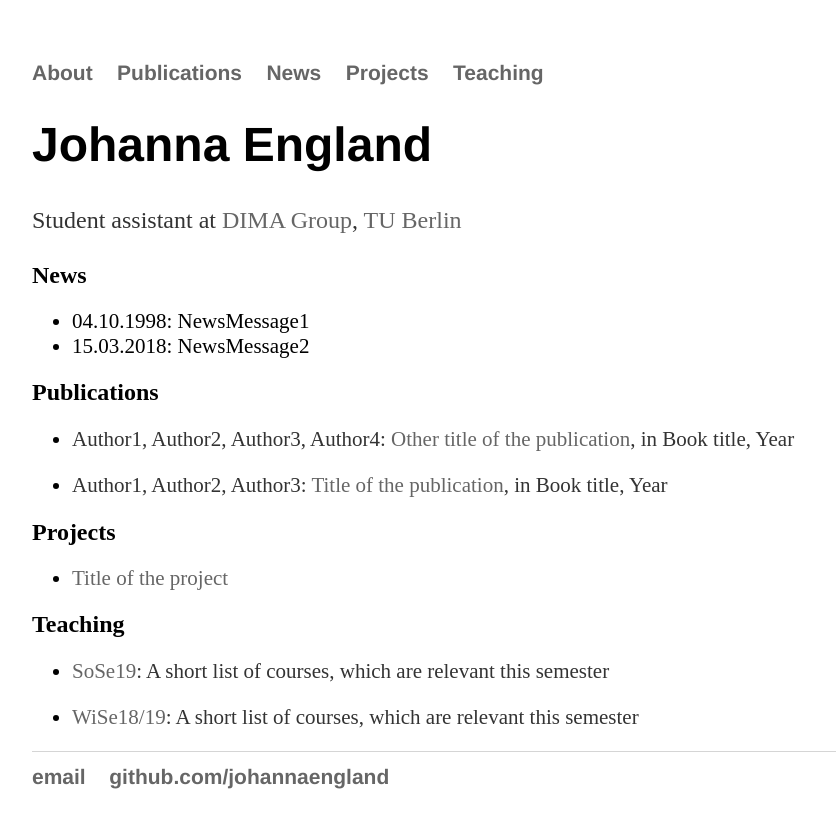
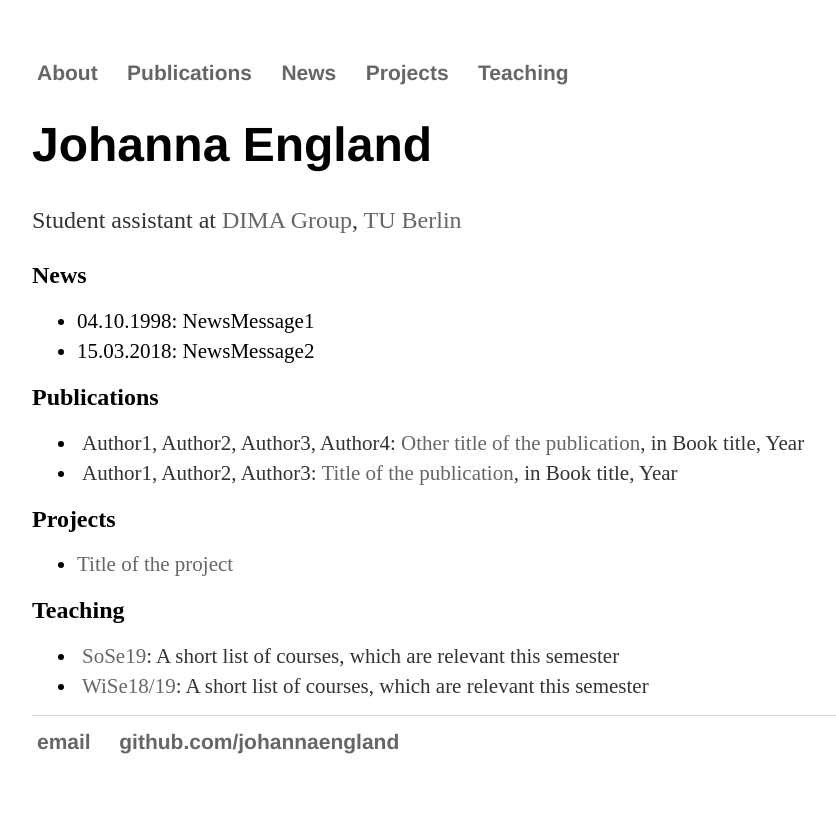
Before and after one commit to johannaengland/johannaengland.github.io, a Jekyll site: the page built from index.md, in a window 1280 px wide. Shown: the top 828 px of the page, without its empty margins (160-996 px from the left). Built offline with Jekyll 4.4.1, drawn with Linux system fonts in a browser that asks for light colours.

Commit message:
Update main.css

```diff
--- a/css/main.css
+++ b/css/main.css
@@ -77,7 +77,7 @@ p {
 ul li p, ul li {
     font-size: 21px;
     line-height: 25px;
-    margin: none;
+    margin: 5px;
 }
 
 ul.posts {
```
